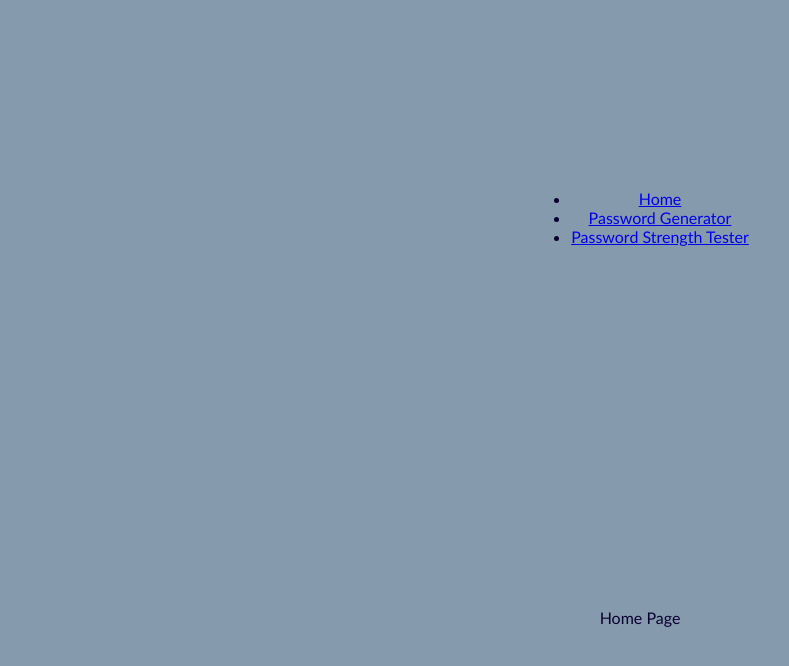
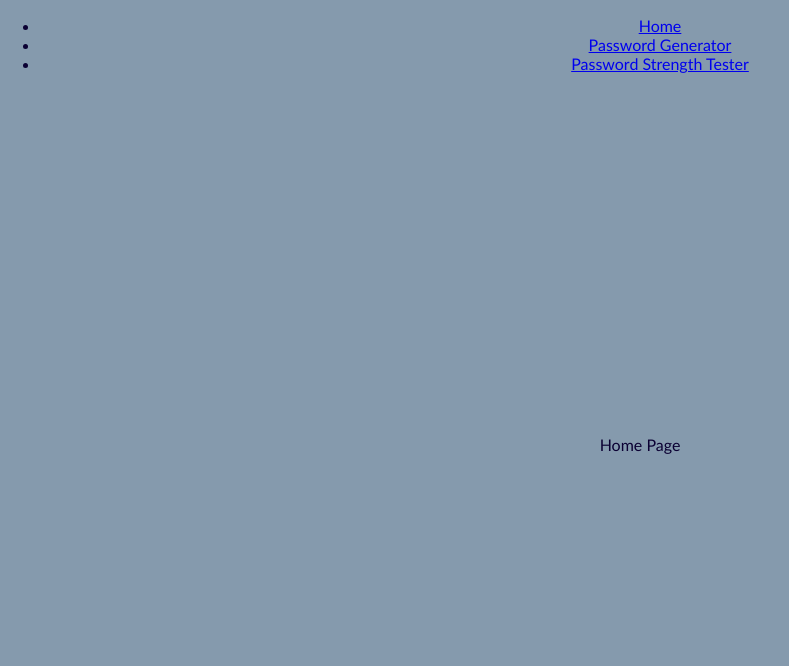
Before and after one commit to em-nam-cs/pw-generator, a plain HTML site: page home.html in a window 1280 px wide. Shown: the whole page, without its empty margins (0-789 px from the left). Drawn offline with Linux system fonts and the light colour scheme.

Commit message:
Fix aligned items when using grid not flex display

```diff
--- a/styles.css
+++ b/styles.css
@@ -18,13 +18,15 @@ body {
     color: var(--body-text-color);
 
     /*del*/
-    display: flex;
+    /* display: flex; */
     /* flex-direction: column; */
-    justify-content: center;
-    align-items: center;
+    /* justify-content: center; */
+
     /*del*/
 
     display: grid;
+    /* grid-template-rows: auto 2fr; */
+    align-items: start;
 
     height: 100vh;
     overflow: hidden;
@@ -35,7 +37,10 @@ body {
     text-align: center;
 }
 
-
+.layout {
+    max-height: 500px;
+    min-height: 70px;
+}
 
 /*Password Generator Specific Styles*/
 .container.password-generator {
@@ -53,6 +58,7 @@ body {
 
     text-align: start;
 }
+
 
 .form {
     display: grid;
```
